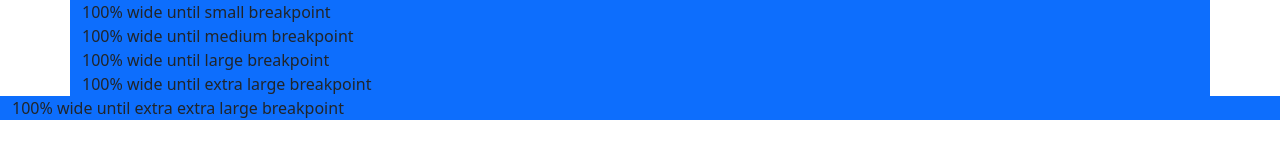
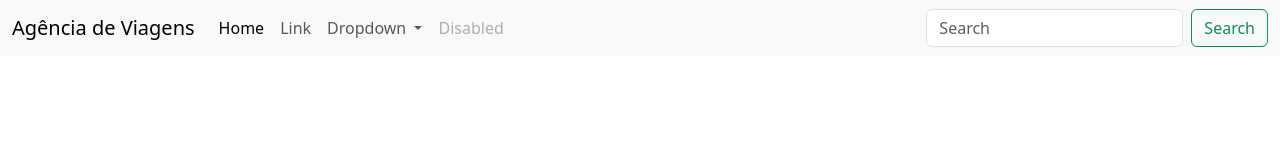
Before and after one commit to gumartx/Projeto-Agencia-Viagens, a plain HTML site: page index.html in a window 1280 px wide. Drawn offline with nearby package versions, Linux system fonts and the light colour scheme.

Commit message:
closes #2 - add navbar

```diff
--- a/index.html
+++ b/index.html
@@ -1,5 +1,5 @@
 <!DOCTYPE html>
-<html lang="en">
+<html lang="pt-br">
 
 <head>
     <meta charset="UTF-8">
@@ -12,12 +12,42 @@
 
 <body>
 
-    <div class="container-sm bg-primary">100% wide until small breakpoint</div>
-    <div class="container-md bg-primary">100% wide until medium breakpoint</div>
-    <div class="container-lg bg-primary">100% wide until large breakpoint</div>
-    <div class="container-xl bg-primary">100% wide until extra large breakpoint</div>
-    <div class="container-xxl bg-primary">100% wide until extra extra large breakpoint</div>
-
+    <nav class="navbar navbar-expand-lg bg-body-tertiary">
+        <div class="container-fluid">
+          <a class="navbar-brand" href="#">Agência de Viagens</a>
+          <button class="navbar-toggler" type="button" data-bs-toggle="collapse" data-bs-target="#navbarSupportedContent" aria-controls="navbarSupportedContent" aria-expanded="false" aria-label="Toggle navigation">
+            <span class="navbar-toggler-icon"></span>
+          </button>
+          <div class="collapse navbar-collapse" id="navbarSupportedContent">
+            <ul class="navbar-nav me-auto mb-2 mb-lg-0">
+              <li class="nav-item">
+                <a class="nav-link active" aria-current="page" href="#">Home</a>
+              </li>
+              <li class="nav-item">
+                <a class="nav-link" href="#">Link</a>
+              </li>
+              <li class="nav-item dropdown">
+                <a class="nav-link dropdown-toggle" href="#" role="button" data-bs-toggle="dropdown" aria-expanded="false">
+                  Dropdown
+                </a>
+                <ul class="dropdown-menu">
+                  <li><a class="dropdown-item" href="#">Action</a></li>
+                  <li><a class="dropdown-item" href="#">Another action</a></li>
+                  <li><hr class="dropdown-divider"></li>
+                  <li><a class="dropdown-item" href="#">Something else here</a></li>
+                </ul>
+              </li>
+              <li class="nav-item">
+                <a class="nav-link disabled" aria-disabled="true">Disabled</a>
+              </li>
+            </ul>
+            <form class="d-flex" role="search">
+              <input class="form-control me-2" type="search" placeholder="Search" aria-label="Search">
+              <button class="btn btn-outline-success" type="submit">Search</button>
+            </form>
+          </div>
+        </div>
+      </nav>
 
     <script src="https://cdn.jsdelivr.net/npm/bootstrap@5.3.3/dist/js/bootstrap.bundle.min.js"
         integrity="sha384-YvpcrYf0tY3lHB60NNkmXc5s9fDVZLESaAA55NDzOxhy9GkcIdslK1eN7N6jIeHz"
```
